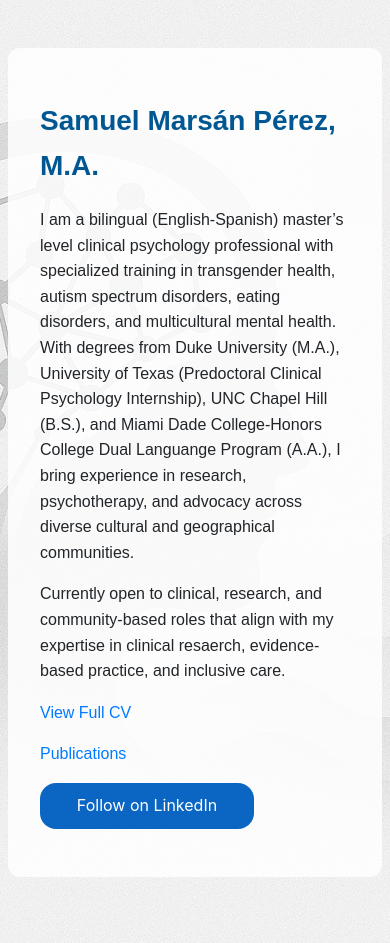
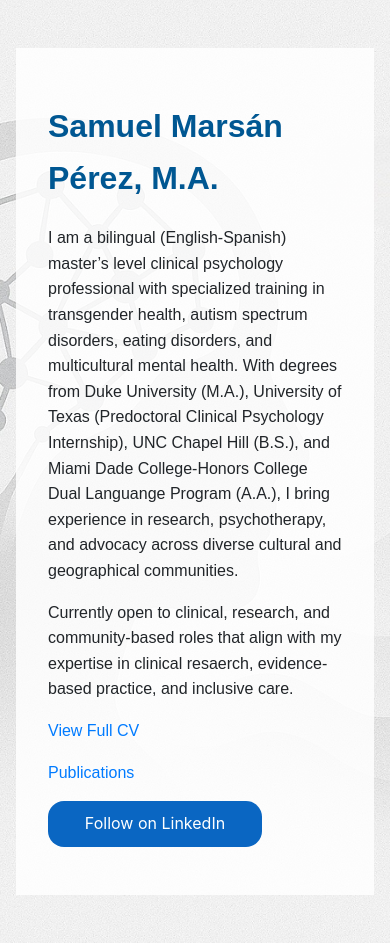
Before and after one commit to sm459-hub/samuelmarsan.github.io, a Jekyll site: the page built from index.md, in a window 390 px wide. Built offline with Jekyll 4.4.1, drawn with Linux system fonts in a browser that asks for light colours.

Commit message:
Update default.html

```diff
--- a/_layouts/default.html
+++ b/_layouts/default.html
@@ -8,8 +8,6 @@
     body {
       font-family: Arial, sans-serif;
       max-width: 800px;
-      width: 100%;
-      box-sizing: border-box;
       margin: 2rem auto;
       padding: 1rem;
       line-height: 1.6;
@@ -20,20 +18,16 @@
       background-attachment: fixed;
       color: #212529;
     }
-
     h1, h2, h3 {
       color: #005792;
     }
-
     a {
       color: #007bff;
       text-decoration: none;
     }
-
     a:hover {
       text-decoration: underline;
     }
-
     details {
       background: #fff;
       border: 1px solid #ccc;
@@ -42,49 +36,20 @@
       margin-bottom: 1rem;
       box-shadow: 0 2px 4px rgba(0, 0, 0, 0.05);
     }
-
     summary {
       font-weight: bold;
       cursor: pointer;
       color: #005792;
       font-size: 1.1rem;
     }
-
     summary:hover {
       text-decoration: underline;
     }
-
-    /* Mobile responsive styles */
-    @media (max-width: 600px) {
-      body {
-        padding: 1rem 0.5rem;
-      }
-
-      h1 {
-        font-size: 1.75rem;
-      }
-
-      h2 {
-        font-size: 1.4rem;
-      }
-
-      h3 {
-        font-size: 1.2rem;
-      }
-
-      details {
-        padding: 0.75rem;
-      }
-
-      .content-wrapper {
-        padding: 1rem;
-      }
-    }
   </style>
-  <link rel="stylesheet" href="{{ "/assets/style.css" | relative_url }}">
+<link rel="stylesheet" href="{{ "/assets/style.css" | relative_url }}">
 </head>
 <body>
-  <div class="content-wrapper" style="background: rgba(255, 255, 255, 0.85); padding: 2rem; border-radius: 12px;">
+  <div style="background: rgba(255, 255, 255, 0.85); padding: 2rem;">
     <h1>{{ page.title }}</h1>
     {{ content | markdownify }}
   </div>
```
